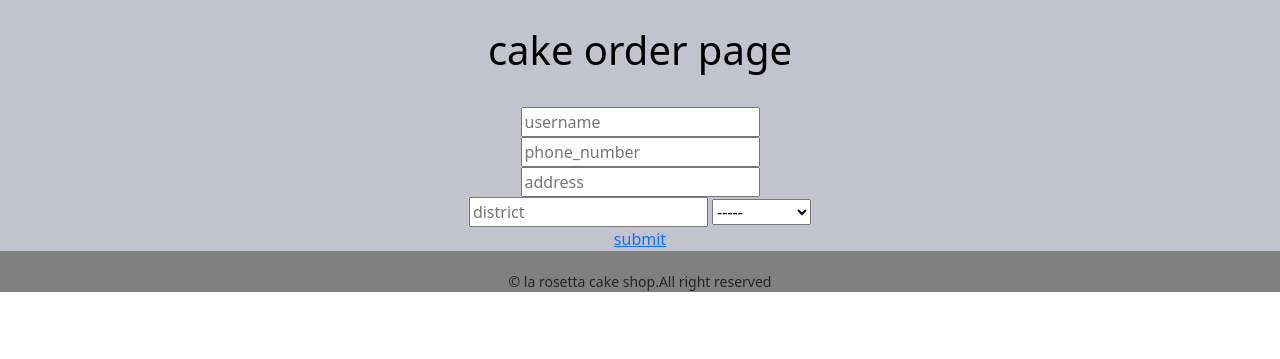
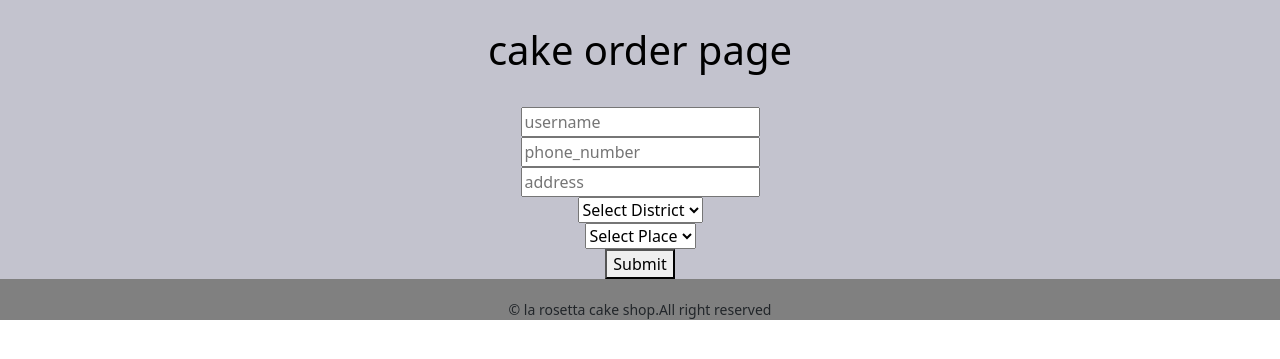
Before and after one commit to shanziya/cake, a Django app: page /cake_order_page/ in a window 1280 px wide. Shown: the part 61-420 px from the top of the page. Run offline with Django 3.2, Linux system fonts and the light colour scheme; data comes from the database, SQL or seed files in the repository; some libraries are stand-ins or nearby versions.

```diff
--- a/cake/cake_shop/views.py
+++ b/cake/cake_shop/views.py
@@ -4,19 +4,14 @@ from django.contrib.auth.models import User
 from django.contrib import messages, auth
 from django.contrib.auth.forms import AuthenticationForm
 from django.urls import reverse
+from django.http import JsonResponse
 
 from .models import Place, District
 
 def cakeprodct(request):
-    context = {}
-    context['district_list'] = District.objects.all()
-
-    return render(request,"category.html", context)
+    return render(request,"category.html")
 
 def register(request):
-    context = {}
-    context['district_list'] = District.objects.all()
-
     if request.method == "POST":
         customer_name = request.POST['username']
         customer_email = request.POST['email']
@@ -36,21 +31,17 @@ def register(request):
         messages.success(request,"your account has been successfully created")
         return redirect('cake_shop:login')
 
-    return render(request,'register.html', context)
+    return render(request,'register.html')
 
 
 def login(request):
-
-    context = {}
-    context['district_list'] = District.objects.all()
-
     if request.method == 'POST':
         form = AuthenticationForm(data=request.POST)
         if form.is_valid():
             return redirect('cake_shop:cake_order_page')
     else:
         form = AuthenticationForm()
-
+    context = {}
     context['form'] = form
     return render(request,'login.html',context)
 
@@ -58,6 +49,15 @@ def login(request):
 def cake_order_page(request):
     context = {}
     context['district_list'] = District.objects.all()
+
+    district = request.GET.get('district', None)
+    if request.method == 'GET' and district:
+        if district is not None:
+            _places = []
+            places = Place.objects.filter(district__name__iexact=district).values_list('name', flat=True)
+            for place in places:
+                _places.append(place)
+            return JsonResponse({'places': _places})
 
     if request.method == 'POST':
         form = AuthenticationForm(data= request.POST)
@@ -74,6 +74,14 @@ def cake_order_page(request):
 def cake_list_page(request):
     context = {}
     context['district_list'] = District.objects.all()
+
+    if request.method == 'POST':
+        form = AuthenticationForm(data= request.POST)
+        if form.is_valid():
+            form.save()
+
+            return redirect('cake_list_page')
+
     return render(request, 'cake_list_page.html', context)
 
 
--- a/cake/templates/base.html
+++ b/cake/templates/base.html
@@ -27,6 +27,6 @@
 </div>
     {% include 'footer.html' %}
 <script src="{% static 'js/popper.min.js' %}" ></script>
- <script src="{% static 'js/bootstrap.min.js' %}"></script>
+<script src="{% static 'js/bootstrap.min.js' %}"></script>
 </body>
 </html>
--- a/cake/templates/cake_order_page.html
+++ b/cake/templates/cake_order_page.html
@@ -3,7 +3,7 @@
 {% block content %}
 <div class="register">
    <h1>cake order page</h1>
-       <form action="register" method="post">
+   <form action="{% url 'cake_shop:cake_list_page' %}" method="post">
       {% csrf_token %}
       <input type="text" name="username" placeholder="username">
       <br>
@@ -11,16 +11,57 @@
       <br>
       <input type="text" name="address" placeholder="address">
       <br>
-              <input type="text" name="district" placeholder="district">
-                 <select>
-                     <option disabled="" selected>-----</option>
-                     <option>tvm</option>
-                     <option>kollam</option>
-                     <option>kozhikode</option>
-                      <option>alapuzha</option>
+      <!-- <input type="text" name="district" placeholder="district"> -->
+      <select name="district" id="district">
+         <option disabled="" selected>Select District</option>
+         {% for district in district_list %}
+         <option value="{{ district.name }}">{{ district.name }}</option>
+         {% endfor %}
       </select>
       <br>
-              <a href="{% url 'cake_shop:cake_list_page' %}">submit</a>
+
+      <select name="palce" id="places">
+         <option disabled="" selected>Select Place</option>
+         {% for place in place_list %}
+         <option>{{ place.name }}</option>
+         {% endfor %}
+      </select>
+      <br>
+      <button type="submit">Submit</button>
    </form>
 </div>
+
+<script src="https://code.jquery.com/jquery-2.2.4.min.js"
+   integrity="sha256-BbhdlvQf/xTY9gja0Dq3HiwQF8LaCRTXxZKRutelT44=" crossorigin="anonymous"></script>
+
+<script type="text/javascript">
+
+   document.getElementById('district').addEventListener('change', function () {
+
+      var opts = {
+         method: 'GET',
+         headers: {}
+      };
+
+      var saveData = $.ajax({
+         type: 'GET',
+         url: {% url 'cake_shop:cake_order_page' %},
+         data: {
+            district: this.value,
+         },
+         success: function (response) {
+            console.log(response.places)
+            var place_el = document.getElementById('places');
+            place_el.innerHTML = "";
+
+            response.places.forEach(function (obj) {
+               console.log(obj);
+               place_el.add(new Option(obj, obj));
+            });
+         }
+      });
+   });
+
+</script>
+
 {% endblock %}
```
Also changed, not shown: cake/templates/cake_list_page.html (+27 -2 lines). Lines whose indentation alone changed are shown as unchanged.
